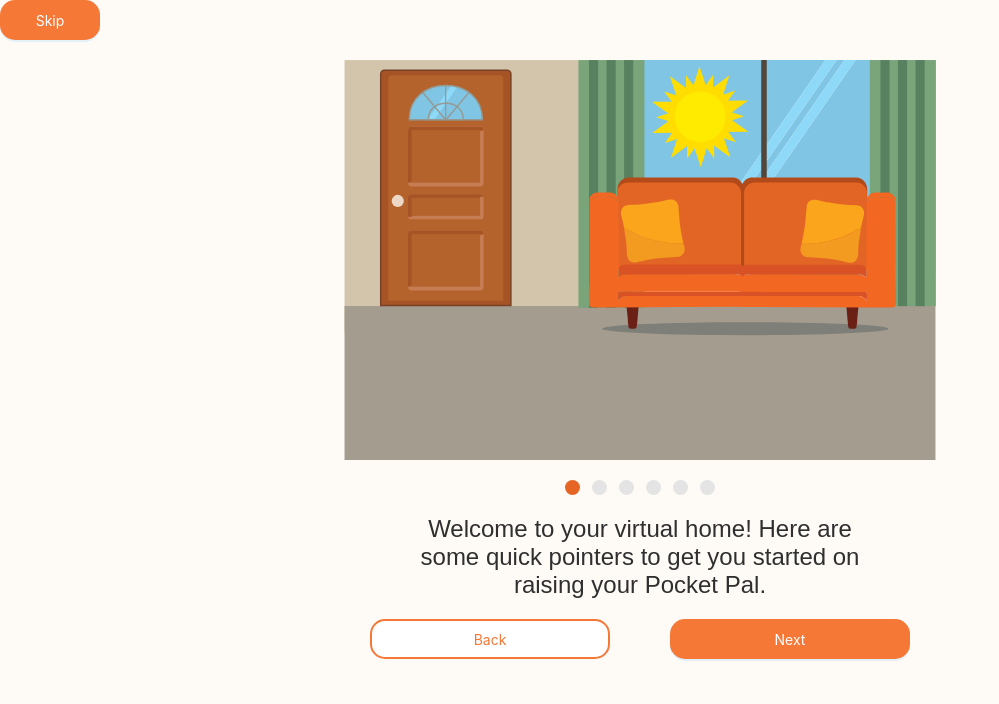
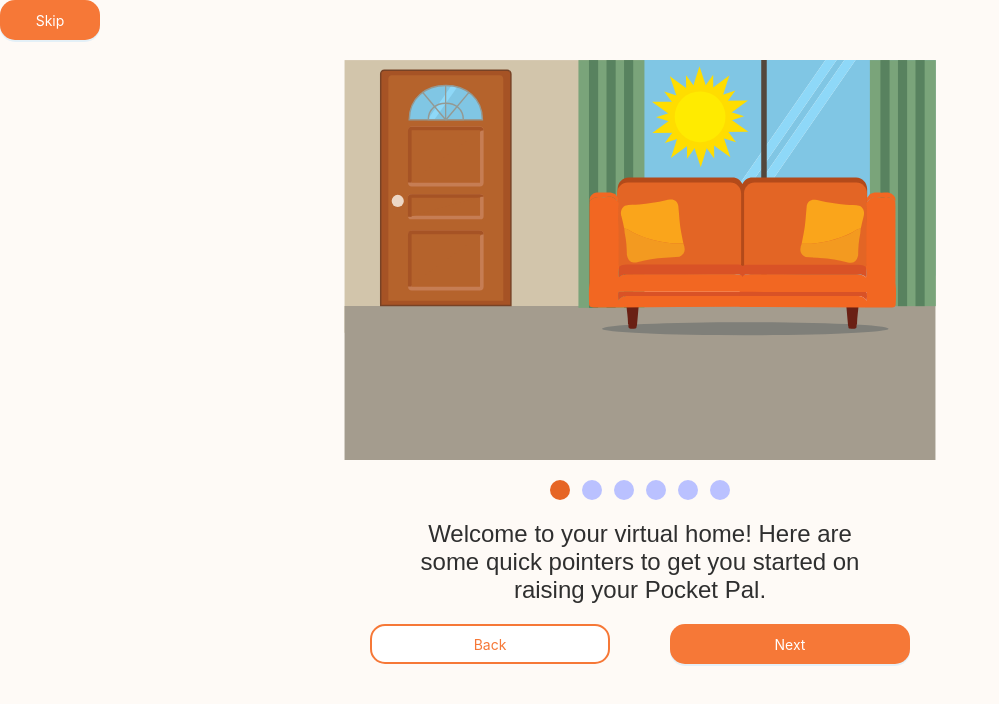
Before and after one commit to Pocket-Pals/Pocket-Pals, a Next.js app: page /tutorial in a window 1280 px wide. Shown: the top 704 px of the page, without its empty margins (0-999 px from the left). Built offline with nearby package versions, Linux system fonts and the light colour scheme.

Commit message:
pagination buttons are clickable

```diff
--- a/src/components/Pagination/Pagination.jsx
+++ b/src/components/Pagination/Pagination.jsx
@@ -15,10 +15,10 @@ const PaginationDefault = styled.div`
     flex-direction: row;
     justify-content: center;
     align-items: center;
-    height: 15px;
-    width: 15px;
+    height: 20px;
+    width: 20px;
     border-radius: 50%;
-    background-color: #E4E4E4;
+    background-color: #BAC1FF;
     `
 
 const PaginationFill = styled.div`
@@ -26,8 +26,8 @@ const PaginationFill = styled.div`
     flex-direction: row;
     justify-content: center;
     align-items: center;
-    height: 15px;
-    width: 15px;
+    height: 20px;
+    width: 20px;
     border-radius: 50%;
     background-color: #E66525;
     `
@@ -43,11 +43,26 @@ export default function Pagination() {
         pages.push(i);
     }
 
+    const handleClicks = pages.map((p) => () => {
+        r.replace({
+            query: {
+                page: p,
+            },
+        });
+    });
+
     return (
         <PaginationDiv>
-            {pages.map((p) => {
+            {/* {pages.map((p) => {
                 return p === Number(page) ? <PaginationFill key={p} /> : <PaginationDefault key={p} />
-            })}
+            })} */}
+            {pages.map((p) =>
+                p === Number(page) ? (
+                    <PaginationFill key={p} />
+                ) : (
+                    <PaginationDefault key={p} onClick={handleClicks[p]} />
+                )
+            )}
         </PaginationDiv>
     );
 }
```
